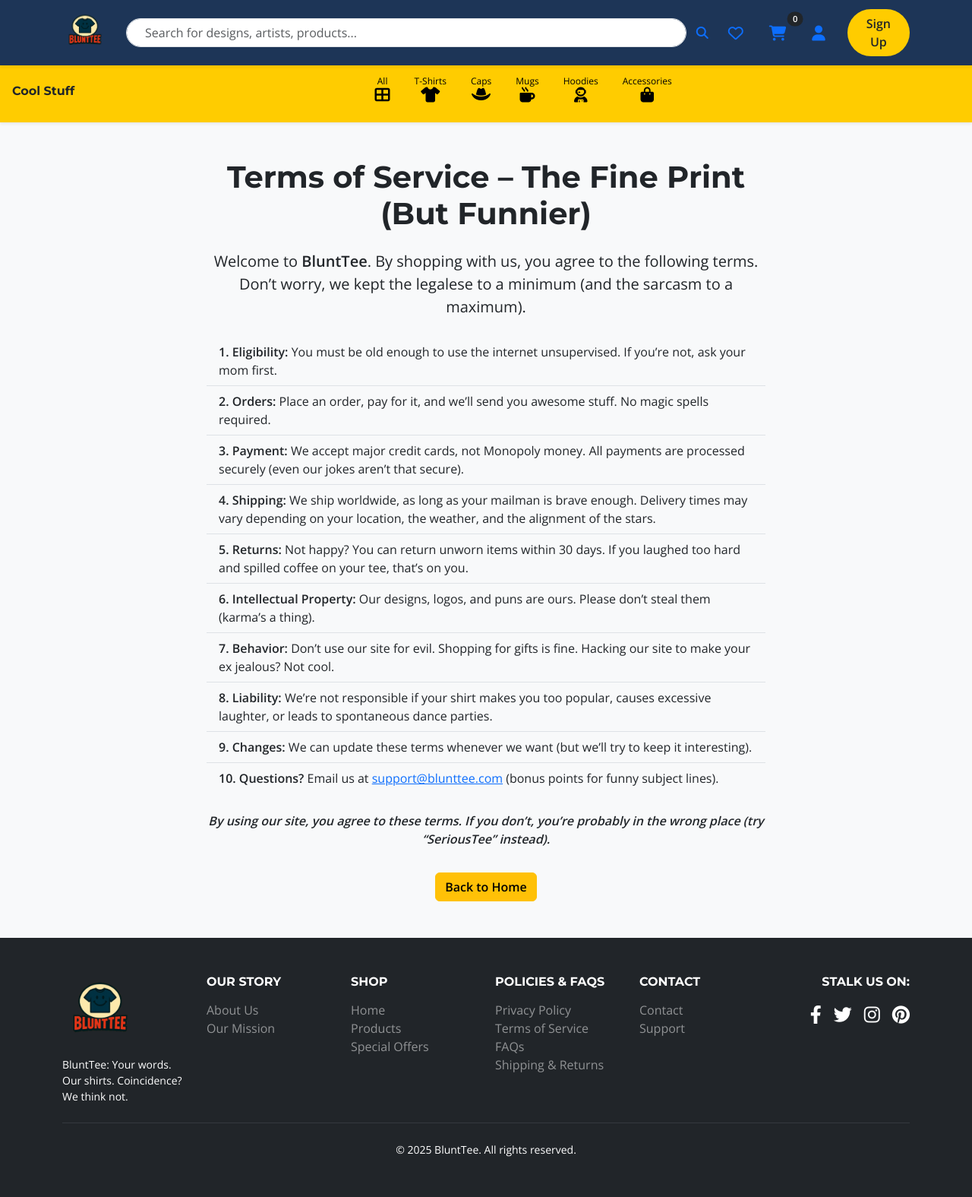
After one commit to latorreandrea/django-cloud-ecommerce, a Django app: page /terms-of-service/ in a window 1280 px wide. The commit adds this page. Shown: the whole page at 76% size. Run offline with Django 5.2, Linux system fonts and the light colour scheme.

Commit message:
feat: Add About, Our Mission, Contact, Support, FAQ, Privacy Policy, and Terms of Service pages with corresponding views and URLs

```diff
--- /dev/null
+++ b/home/templates/home/terms_of_service.html
@@ -0,0 +1,31 @@
+{% extends "base.html" %}
+{% block title %}Terms of Service | BluntTee{% endblock %}
+
+{% block content %}
+<div class="container py-5">
+    <div class="row justify-content-center">
+        <div class="col-lg-8 text-center">
+            <h1 class="fw-bold mb-4">Terms of Service – The Fine Print (But Funnier)</h1>
+            <p class="lead mb-4">
+                Welcome to <span class="fw-bold">BluntTee</span>. By shopping with us, you agree to the following terms. Don’t worry, we kept the legalese to a minimum (and the sarcasm to a maximum).
+            </p>
+            <ul class="list-group list-group-flush my-4 text-start">
+                <li class="list-group-item bg-light"><strong>1. Eligibility:</strong> You must be old enough to use the internet unsupervised. If you’re not, ask your mom first.</li>
+                <li class="list-group-item bg-light"><strong>2. Orders:</strong> Place an order, pay for it, and we’ll send you awesome stuff. No magic spells required.</li>
+                <li class="list-group-item bg-light"><strong>3. Payment:</strong> We accept major credit cards, not Monopoly money. All payments are processed securely (even our jokes aren’t that secure).</li>
+                <li class="list-group-item bg-light"><strong>4. Shipping:</strong> We ship worldwide, as long as your mailman is brave enough. Delivery times may vary depending on your location, the weather, and the alignment of the stars.</li>
+                <li class="list-group-item bg-light"><strong>5. Returns:</strong> Not happy? You can return unworn items within 30 days. If you laughed too hard and spilled coffee on your tee, that’s on you.</li>
+                <li class="list-group-item bg-light"><strong>6. Intellectual Property:</strong> Our designs, logos, and puns are ours. Please don’t steal them (karma’s a thing).</li>
+                <li class="list-group-item bg-light"><strong>7. Behavior:</strong> Don’t use our site for evil. Shopping for gifts is fine. Hacking our site to make your ex jealous? Not cool.</li>
+                <li class="list-group-item bg-light"><strong>8. Liability:</strong> We’re not responsible if your shirt makes you too popular, causes excessive laughter, or leads to spontaneous dance parties.</li>
+                <li class="list-group-item bg-light"><strong>9. Changes:</strong> We can update these terms whenever we want (but we’ll try to keep it interesting).</li>
+                <li class="list-group-item bg-light"><strong>10. Questions?</strong> Email us at <a href="mailto:support@blunttee.com">support@blunttee.com</a> (bonus points for funny subject lines).</li>
+            </ul>
+            <p class="fw-semibold mt-4">
+                <em>By using our site, you agree to these terms. If you don’t, you’re probably in the wrong place (try “SeriousTee” instead).</em>
+            </p>
+            <a href="{% url 'home' %}" class="btn btn-warning mt-3 fw-semibold">Back to Home</a>
+        </div>
+    </div>
+</div>
+{% endblock %}
--- a/home/urls.py
+++ b/home/urls.py
@@ -4,5 +4,12 @@ from . import views
 
 
 urlpatterns = [
-    path('', views.index, name='home')
+    path('', views.index, name='home'),
+    path('about/', views.about, name='about'),
+    path('our-mission/', views.our_mission, name='our_mission'),
+    path('contact/', views.contact, name='contact'),
+    path('support/', views.support, name='support'),
+    path('faq/', views.faq, name='faq'),
+    path('privacy-policy/', views.privacy_policy, name='privacy_policy'),
+    path('terms-of-service/', views.terms_of_service, name='terms_of_service'),
 ]
--- a/home/views.py
+++ b/home/views.py
@@ -4,3 +4,46 @@ from django.shortcuts import render
 def index(request):
     """ A view to render homepage """
     return render(request, "home/index.html")
+
+def about(request):
+    """A view to render the About Us page"""
+    return render(request, "home/about.html")
+
+def our_mission(request):
+    """
+    A view to render the Our Mission page.
+    Our mission is to make you smile and help you break the ice in any situation by saying what everyone thinks but no one wants to say.
+    With one of our accessories, you won't have to say it yourself XD.
+    """
+    return render(request, "home/our_mission.html")
+
+def contact(request):
+    """
+    A view to render the Contact page.
+    Contact us at info@blunttee.com for questions, compliments, or dad jokes.
+    """
+    return render(request, "home/contact.html")
+
+def support(request):
+    """
+    A view to render the Support page.
+    """
+    return render(request, "home/support.html")
+
+def faq(request):
+    """
+    A view to render the FAQ page.
+    """
+    return render(request, "home/faq.html")
+
+def privacy_policy(request):
+    """
+    A view to render the Privacy Policy page.
+    """
+    return render(request, "home/privacy_policy.html")
+
+def terms_of_service(request):
+    """
+    A view to render the Terms of Service page.
+    """
+    return render(request, "home/terms_of_service.html")
--- a/templates/partials/footer.html
+++ b/templates/partials/footer.html
@@ -13,8 +13,8 @@
             <div class="col-6 col-md-2 mb-4 mb-md-0">
                 <h6 class="text-uppercase fw-bold mb-3">Our Story</h6>
                 <ul class="list-unstyled">
-                    <li><a href="#" class="text-white-50 text-decoration-none">About Us</a></li>
-                    <li><a href="#" class="text-white-50 text-decoration-none">Our Mission</a></li>
+                    <li><a href="{% url 'about' %}" class="text-white-50 text-decoration-none">About Us</a></li>
+                    <li><a href="{% url 'our_mission' %}" class="text-white-50 text-decoration-none">Our Mission</a></li>
                 </ul>
             </div>
             <!-- Shop Links -->
@@ -24,14 +24,13 @@
                     <li><a href="#" class="text-white-50 text-decoration-none">Home</a></li>
                     <li><a href="#" class="text-white-50 text-decoration-none">Products</a></li>
                     <li><a href="#" class="text-white-50 text-decoration-none">Special Offers</a></li>
-                    <li><a href="#" class="text-white-50 text-decoration-none">Contact Us</a></li>
                 </ul>
             </div>
             <!-- Policies -->
             <div class="col-6 col-md-2 mb-4 mb-md-0">
                 <h6 class="text-uppercase fw-bold mb-3">Policies & FAQs</h6>
                 <ul class="list-unstyled">
-                    <li><a href="#" class="text-white-50 text-decoration-none">Privacy Policy</a></li>
+                    <li><a href="{% url 'privacy_policy' %}" class="text-white-50 text-decoration-none">Privacy Policy</a></li>
                     <li><a href="#" class="text-white-50 text-decoration-none">Terms of Service</a></li>
                     <li><a href="#" class="text-white-50 text-decoration-none">FAQs</a></li>
                     <li><a href="#" class="text-white-50 text-decoration-none">Shipping & Returns</a></li>
@@ -41,8 +40,8 @@
             <div class="col-6 col-md-2 mb-4 mb-md-0">
                 <h6 class="text-uppercase fw-bold mb-3">Contact</h6>
                 <ul class="list-unstyled">
-                    <li><a href="#" class="text-white-50 text-decoration-none">Contact</a></li>
-                    <li><a href="#" class="text-white-50 text-decoration-none">Support</a></li>
+                    <li><a href="{% url 'contact' %}" class="text-white-50 text-decoration-none">Contact</a></li>
+                    <li><a href="{% url 'support' %}" class="text-white-50 text-decoration-none">Support</a></li>
                 </ul>
             </div>
             <!-- Social -->
--- a/templates/partials/navbar.html
+++ b/templates/partials/navbar.html
@@ -5,6 +5,23 @@
         <a class="navbar-brand" href="{% url 'home' %}">
             <img src="{% static 'img/bt_logo_nobg.png' %}" class="me-2 align-middle navbar-logo" alt="Logo BluntTee">
         </a>
+        <!-- Mobile Account Actions -->
+        <div class="d-md-none ms-auto">
+            {% if user.is_authenticated %}
+                <a href="{% url 'user_profile' %}" class="btn btn-link text-success me-2" title="Account">
+                    <i class="fas fa-user-check fa-lg"></i>
+                </a>
+                <a href="{% url 'account_logout' %}" class="btn call-action rounded-pill px-4 fw-semibold ms-2">Logout</a>
+            {% else %}
+                <a href="{% url 'account_login' %}" class="btn btn-link text-text-black me-2" title="Login">
+                    <i class="fas fa-user fa-lg"></i>
+                </a>
+                <a href="{% url 'account_signup' %}" class="btn call-action rounded-pill px-4 fw-semibold ms-2">
+                    Sign Up
+                </a>
+            {% endif %}
+        </div>
+
         <!-- Toggler -->
         <button class="navbar-toggler" type="button" data-bs-toggle="collapse" data-bs-target="#navbarSupportedContent" aria-controls="navbarSupportedContent" aria-expanded="false" aria-label="Toggle navigation">
             <i class="fas fa-cog fa-lg"></i>
```
Also changed, not shown: home/templates/home/about.html (added, +31 -0 lines), home/templates/home/contact.html (added, +32 -0 lines), home/templates/home/faq.html (added, +81 -0 lines), home/templates/home/index.html (+8 -8 lines), home/templates/home/our_mission.html (added, +31 -0 lines), home/templates/home/privacy_policy.html (added, +32 -0 lines), home/templates/home/support.html (added, +31 -0 lines), home/templates/partials/footer.html (added, +82 -0 lines), README.md.
